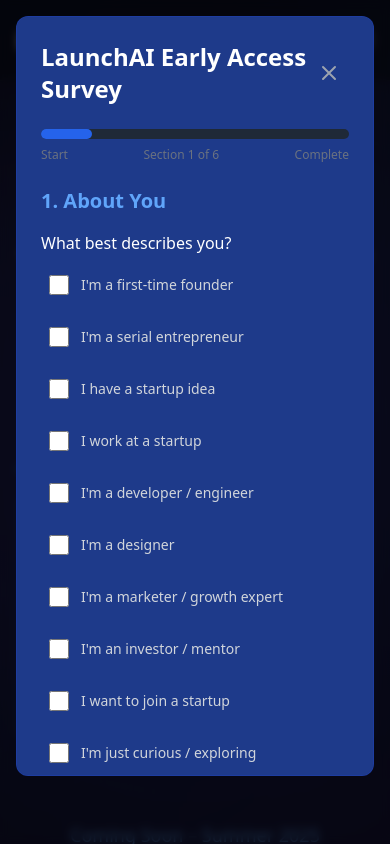
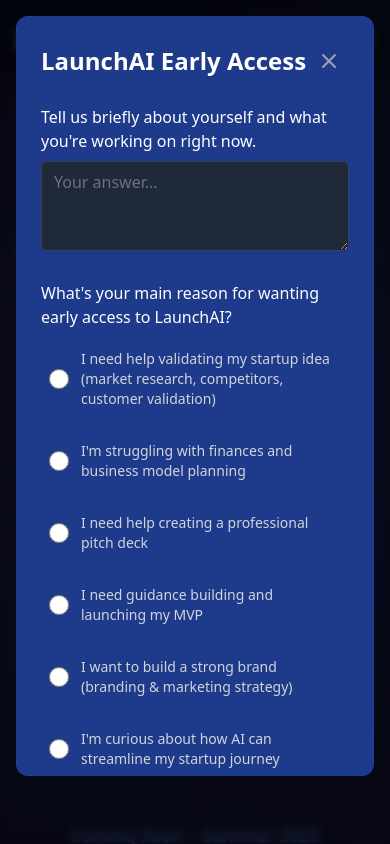
Before and after one commit to omarwazaney12/Launchai-coming-soon, a Next.js app: page / in a window 390 px wide. Both pictures are taken after a click on the button "Get Early Access". Shown: the top 844 px of the page. Built offline with nearby package versions, Linux system fonts and the light colour scheme.

Commit message:
Simplify Early Access form to only 3 questions plus email and mobile

```diff
--- a/components/SurveyForm.js
+++ b/components/SurveyForm.js
@@ -1,8 +1,7 @@
-import { useState, useCallback, useEffect, useRef } from 'react';
+import { useState, useEffect, useRef } from 'react';
 import { supabase } from '../utils/supabase';
 
 export default function SurveyForm({ onClose, onNotification }) {
-  const [currentSection, setCurrentSection] = useState(0);
   const [formData, setFormData] = useState({});
   const [isSubmitting, setIsSubmitting] = useState(false);
   const [touchedInputs, setTouchedInputs] = useState({});
@@ -61,252 +60,75 @@
       const element = formRefs.current[refKey];
       if (!element) return;
 
-      // Split the refKey to get section, question, and option info
-      const [type, sectionIndex, questionIndex, optionValue] = refKey.split('|');
+      // Split the refKey to get field info
+      const [type, fieldName, optionValue] = refKey.split('|');
 
-      if (!type || sectionIndex === undefined || questionIndex === undefined) return;
+      if (!type || !fieldName) return;
 
-      const section = surveyData.sections[parseInt(sectionIndex)];
-      const question = section?.questions[parseInt(questionIndex)];
-
-      if (!section || !question) return;
-
-      const key = `${section.title}-${question.label}`;
-
-      if (type === 'checkbox') {
+      if (type === 'radio') {
         if (element.checked) {
-          if (!newData[key]) newData[key] = [];
-          if (!newData[key].includes(optionValue)) {
-            newData[key] = [...(newData[key] || []), optionValue];
-          }
-        } else if (newData[key]) {
-          newData[key] = newData[key].filter(item => item !== optionValue);
+          newData[fieldName] = optionValue;
         }
-      } else if (type === 'radio') {
-        if (element.checked) {
-          newData[key] = optionValue;
-        }
-      } else if (type === 'text' || type === 'textarea') {
-        newData[key] = element.value;
+      } else if (type === 'text' || type === 'textarea' || type === 'email') {
+        newData[fieldName] = element.value;
       }
     });
 
     return newData;
   };
 
-  // Handle checkbox and radio changes
-  const handleChange = (type, sectionIndex, questionIndex, value = null) => {
+  // Handle input changes
+  const handleChange = (type, fieldName, value = null) => {
     // Skip if scrolling to avoid accidental selections
     if (isScrolling) return;
 
-    const section = surveyData.sections[sectionIndex];
-    const question = section.questions[questionIndex];
-    const key = `${section.title}-${question.label}`;
-
     // Give touch feedback
-    handleTouchFeedback(key + (value || ''));
-
-    // No need to update state immediately for input fields
-    // We'll collect all the data when needed (submission or navigation)
+    handleTouchFeedback(fieldName + (value || ''));
   };
 
+  // Simplified survey data structure
   const surveyData = {
-    "title": "LaunchAI Early Access Survey",
-    "sections": [
+    title: "LaunchAI Early Access",
+    questions: [
       {
-        "title": "1. About You",
-        "questions": [
-          {
-            "type": "checkbox",
-            "label": "What best describes you?",
-            "options": [
-              "I'm a first-time founder",
-              "I'm a serial entrepreneur",
-              "I have a startup idea",
-              "I work at a startup",
-              "I'm a developer / engineer",
-              "I'm a designer",
-              "I'm a marketer / growth expert",
-              "I'm an investor / mentor",
-              "I want to join a startup",
-              "I'm just curious / exploring",
-              "Other: ____________"
-            ]
-          },
-          {
-            "type": "radio",
-            "label": "How technical are you?",
-            "options": [
-              "Not technical at all",
-              "Beginner (I can use no-code tools)",
-              "Intermediate (I know basic coding)",
-              "Advanced (I build apps & APIs)"
-            ]
-          }
+        type: "textarea",
+        name: "aboutSelf",
+        label: "Tell us briefly about yourself and what you're working on right now."
+      },
+      {
+        type: "radio",
+        name: "accessReason",
+        label: "What's your main reason for wanting early access to LaunchAI?",
+        options: [
+          "I need help validating my startup idea (market research, competitors, customer validation)",
+          "I'm struggling with finances and business model planning",
+          "I need help creating a professional pitch deck",
+          "I need guidance building and launching my MVP",
+          "I want to build a strong brand (branding & marketing strategy)",
+          "I'm curious about how AI can streamline my startup journey",
+          "I'm exploring new tools to accelerate my startup",
+          "Other (please specify)"
         ]
       },
       {
-        "title": "2. Your Startup Journey",
-        "questions": [
-          {
-            "type": "radio",
-            "label": "Do you have a startup idea right now?",
-            "options": [
-              "Yes",
-              "No",
-              "I have multiple ideas",
-              "I'm working on someone else's startup"
-            ]
-          },
-          {
-            "type": "radio",
-            "label": "What stage are you in right now?",
-            "options": [
-              "Just brainstorming",
-              "Validating my idea",
-              "Building my MVP",
-              "Preparing to launch",
-              "Already launched",
-              "Not working on a startup"
-            ]
-          },
-          {
-            "type": "checkbox",
-            "label": "What are your biggest roadblocks right now? (Select up to 3)",
-            "options": [
-              "Finding & validating a good idea",
-              "Doing market research",
-              "Defining my target audience",
-              "Writing a business model",
-              "Building an MVP",
-              "Financial planning / projections",
-              "Creating a pitch deck",
-              "Getting early users / traction",
-              "Raising funds",
-              "Staying focused / organized",
-              "I'm not sure where to start"
-            ],
-            "limit": 3
-          }
-        ]
+        type: "textarea",
+        name: "reasonExplanation",
+        label: "Why did you choose this reason?"
       },
       {
-        "title": "3. Current Methods & Tools",
-        "questions": [
-          {
-            "type": "textarea",
-            "label": "How are you validating or building your idea today?",
-            "placeholder": "e.g., surveys, Reddit, talking to users, using Notion, Webflow, Figma, etc."
-          },
-          {
-            "type": "checkbox",
-            "label": "Have you used any startup tools before?",
-            "options": [
-              "Y Combinator Startup School",
-              "Idea validation tools (e.g. Validation Board)",
-              "Business model canvases",
-              "Bubble / Webflow / Framer",
-              "OpenAI / ChatGPT",
-              "Typeform / Tally / Google Forms",
-              "None of the above"
-            ]
-          }
-        ]
+        type: "email",
+        name: "email",
+        label: "Your Email",
+        placeholder: "email@example.com"
       },
       {
-        "title": "4. What Would Be Most Useful to You?",
-        "questions": [
-          {
-            "type": "checkbox",
-            "label": "Which features of LaunchAI sound most helpful to you?",
-            "options": [
-              "AI-generated market & competitor research",
-              "Step-by-step startup building journey",
-              "Business model + financial plan generation",
-              "MVP feature list + user flows",
-              "Automatic code generation / export",
-              "Pitch deck builder",
-              "GTM strategy & campaign planner",
-              "A dashboard that tracks your startup progress",
-              "All of the above"
-            ]
-          },
-          {
-            "type": "checkbox",
-            "label": "Would you like to be:",
-            "options": [
-              "A test user (use LaunchAI before it's public)",
-              "A beta collaborator (help us improve it)",
-              "A contributor (developer, designer, mentor, etc.)",
-              "Just following the journey"
-            ]
-          }
-        ]
-      },
-      {
-        "title": "5. Pricing & Value Insight",
-        "questions": [
-          {
-            "type": "radio",
-            "label": "How much would you realistically be willing to pay for an AI-powered platform that guides you from idea to launch?",
-            "options": [
-              "I wouldn't pay",
-              "$5/month",
-              "$10/month",
-              "$20/month",
-              "$50/month",
-              "$100/month",
-              "I'd prefer a one-time payment",
-              "Other: ___________"
-            ]
-          },
-          {
-            "type": "radio",
-            "label": "If LaunchAI offered a free plan with limited features, would you:",
-            "options": [
-              "Stick with the free plan",
-              "Consider upgrading later",
-              "Immediately want premium features"
-            ]
-          },
-          {
-            "type": "textarea",
-            "label": "What would make you say, \"I need this now\"?",
-            "placeholder": "Your answer"
-          },
-          {
-            "type": "text",
-            "label": "What price would feel too expensive for you — even if the platform was amazing?",
-            "placeholder": "Your honest answer"
-          },
-          {
-            "type": "textarea",
-            "label": "What kind of features would make it 100% worth paying for?",
-            "placeholder": "Be as specific as you'd like"
-          }
-        ]
-      },
-      {
-        "title": "6. Stay in the Loop",
-        "questions": [
-          {
-            "type": "text",
-            "label": "Email (for early access + updates)",
-            "placeholder": "📩 your@email.com"
-          },
-          {
-            "type": "text",
-            "label": "Mobile Number (for product updates)",
-            "placeholder": "📱 +962..."
-          },
-          {
-            "type": "textarea",
-            "label": "Anything else you'd like to share with us?",
-            "placeholder": "📝 Your thoughts, feedback, or startup pitch..."
-          }
-        ]
+        type: "text",
+        name: "mobile",
+        label: "Your Mobile Number",
+        placeholder: "+1234567890"
       }
-    ]
+    ],
+    submitButton: "Request Early Access"
   };
 
   const handleSubmit = async () => {
@@ -317,19 +139,28 @@
       const currentData = collectFormData();
       setFormData(currentData);
 
-      // Get the email from the form data
-      const emailKey = `${surveyData.sections[5].title}-${surveyData.sections[5].questions[0].label}`;
-      const email = currentData[emailKey] || '';
+      // Validate required fields
+      if (!currentData.email) {
+        throw new Error('Email is required');
+      }
+
+      if (!validateEmail(currentData.email)) {
+        throw new Error('Please enter a valid email address');
+      }
 
       // Submit to Supabase
       const { error } = await supabase
         .from('early_access_subscribers')
         .insert([
           {
-            email,
-            source: 'survey-form',
-            survey_data: currentData,
-            ip_address: '',
+            email: currentData.email,
+            mobile: currentData.mobile || null,
+            source: 'early-access-form',
+            survey_data: {
+              about_self: currentData.aboutSelf || '',
+              access_reason: currentData.accessReason || '',
+              reason_explanation: currentData.reasonExplanation || ''
+            },
             user_agent: navigator.userAgent
           }
         ]);
@@ -341,45 +172,27 @@
           throw error;
         }
       } else {
-        onNotification('Thank you for completing our survey!', 'success');
+        onNotification('Thank you for requesting early access!', 'success');
       }
 
       onClose();
     } catch (error) {
       console.error('Form submission error:', error);
-      onNotification('Failed to submit the form. Please try again.', 'error');
+      onNotification(error.message || 'Failed to submit the form. Please try again.', 'error');
     } finally {
       setIsSubmitting(false);
     }
   };
 
-  const nextSection = () => {
-    if (currentSection < surveyData.sections.length - 1) {
-      // Collect data before moving to next section
-      const currentData = collectFormData();
-      setFormData(currentData);
-      setCurrentSection(currentSection + 1);
-    }
+  // Validate email format
+  const validateEmail = (email) => {
+    return /^[^\s@]+@[^\s@]+\.[^\s@]+$/.test(email);
   };
 
-  const prevSection = () => {
-    if (currentSection > 0) {
-      setCurrentSection(currentSection - 1);
-    }
-  };
-
-  const isLastSection = currentSection === surveyData.sections.length - 1;
-  const currentSectionData = surveyData.sections[currentSection];
-
-  // Utility function to check if email is provided in the final section
-  const isFinalSectionComplete = () => {
-    if (!isLastSection) return true;
-
+  // Check if form is complete enough to submit
+  const isFormComplete = () => {
     const currentData = collectFormData();
-    const emailKey = `${surveyData.sections[5].title}-${surveyData.sections[5].questions[0].label}`;
-    const email = currentData[emailKey] || '';
-
-    return email && /^[^\s@]+@[^\s@]+\.[^\s@]+$/.test(email);
+    return currentData.email && validateEmail(currentData.email);
   };
 
   // Set up refs for input elements
@@ -390,59 +203,19 @@
     }
   };
 
-  const renderInput = (question, sectionIndex, questionIndex) => {
-    const key = `${surveyData.sections[sectionIndex].title}-${question.label}`;
+  const renderInput = (question) => {
+    const key = question.name;
+    const value = formData[key] || '';
 
     switch (question.type) {
-      case 'checkbox':
-        return (
-          <div className="space-y-2">
-            {question.options.map((option, optionIndex) => {
-              const optionKey = `${key}-${optionIndex}`;
-              const isSelected = formData[key]?.includes(option) || false;
-              const isTouched = touchedInputs[key + option] || false;
-              const refKey = `checkbox|${sectionIndex}|${questionIndex}|${option}`;
-
-              return (
-                <div
-                  key={optionIndex}
-                  className={`flex items-center ${isTouched ? 'bg-primary-900/60' : ''} transition-colors rounded p-2 mb-1 active:bg-primary-800/40`}
-                >
-                  <input
-                    type="checkbox"
-                    id={optionKey}
-                    ref={(el) => setInputRef(refKey, el)}
-                    className="w-5 h-5 text-primary-600 border-gray-600 rounded focus:ring-primary-500 bg-gray-800"
-                    defaultChecked={isSelected}
-                    onChange={() => handleChange('checkbox', sectionIndex, questionIndex, option)}
-                  />
-                  <label
-                    htmlFor={optionKey}
-                    className="ml-3 text-sm text-gray-300 flex-1 py-1"
-                    onClick={() => handleChange('checkbox', sectionIndex, questionIndex, option)}
-                  >
-                    {option}
-                  </label>
-                </div>
-              );
-            })}
-            {question.limit && (
-              <p className="text-xs text-gray-500 mt-1">
-                Please select up to {question.limit} options
-                {formData[key] ? ` (${formData[key].length}/${question.limit} selected)` : ''}
-              </p>
-            )}
-          </div>
-        );
-
       case 'radio':
         return (
           <div className="space-y-2">
             {question.options.map((option, optionIndex) => {
               const optionKey = `${key}-${optionIndex}`;
-              const isSelected = formData[key] === option;
+              const isSelected = value === option;
               const isTouched = touchedInputs[key + option] || false;
-              const refKey = `radio|${sectionIndex}|${questionIndex}|${option}`;
+              const refKey = `radio|${key}|${option}`;
 
               return (
                 <div
@@ -456,12 +229,12 @@
                     ref={(el) => setInputRef(refKey, el)}
                     className="w-5 h-5 text-primary-600 border-gray-600 focus:ring-primary-500 bg-gray-800"
                     defaultChecked={isSelected}
-                    onChange={() => handleChange('radio', sectionIndex, questionIndex, option)}
+                    onChange={() => handleChange('radio', key, option)}
                   />
                   <label
                     htmlFor={optionKey}
                     className="ml-3 text-sm text-gray-300 flex-1 py-1"
-                    onClick={() => handleChange('radio', sectionIndex, questionIndex, option)}
+                    onClick={() => handleChange('radio', key, option)}
                   >
                     {option}
                   </label>
@@ -476,29 +249,40 @@
           <textarea
             className="w-full px-3 py-2 bg-gray-800 border border-gray-700 rounded-md text-white placeholder-gray-500 focus:outline-none focus:border-primary-500 focus:ring-1 focus:ring-primary-500/50"
             rows="3"
-            placeholder={question.placeholder}
-            defaultValue={formData[key] || ''}
-            ref={(el) => setInputRef(`textarea|${sectionIndex}|${questionIndex}`, el)}
+            placeholder={question.placeholder || "Your answer..."}
+            defaultValue={value}
+            ref={(el) => setInputRef(`textarea|${key}`, el)}
             autoComplete="off"
-            onChange={() => handleChange('textarea', sectionIndex, questionIndex)}
+            onChange={() => handleChange('textarea', key)}
+          />
+        );
+
+      case 'email':
+        return (
+          <input
+            type="email"
+            className="w-full px-3 py-2 bg-gray-800 border border-gray-700 rounded-md text-white placeholder-gray-500 focus:outline-none focus:border-primary-500 focus:ring-1 focus:ring-primary-500/50"
+            placeholder={question.placeholder || "your@email.com"}
+            defaultValue={value}
+            ref={(el) => setInputRef(`email|${key}`, el)}
+            autoComplete="off"
+            onChange={() => handleChange('email', key)}
           />
         );
 
       case 'text':
+      default:
         return (
           <input
             type="text"
             className="w-full px-3 py-2 bg-gray-800 border border-gray-700 rounded-md text-white placeholder-gray-500 focus:outline-none focus:border-primary-500 focus:ring-1 focus:ring-primary-500/50"
-            placeholder={question.placeholder}
-            defaultValue={formData[key] || ''}
-            ref={(el) => setInputRef(`text|${sectionIndex}|${questionIndex}`, el)}
+            placeholder={question.placeholder || ""}
+            defaultValue={value}
+            ref={(el) => setInputRef(`text|${key}`, el)}
             autoComplete="off"
-            onChange={() => handleChange('text', sectionIndex, questionIndex)}
+            onChange={() => handleChange('text', key)}
           />
         );
-
-      default:
-        return null;
     }
   };
 
@@ -526,65 +310,29 @@
             </button>
           </div>
 
-          {/* Progress indicator */}
-          <div className="mb-6">
-            <div className="w-full bg-gray-800 rounded-full h-2.5">
-              <div
-                className="bg-primary-600 h-2.5 rounded-full transition-all duration-300"
-                style={{ width: `${((currentSection + 1) / surveyData.sections.length) * 100}%` }}
-              ></div>
-            </div>
-            <div className="flex justify-between mt-2 text-xs text-gray-500">
-              <span>Start</span>
-              <span>{`Section ${currentSection + 1} of ${surveyData.sections.length}`}</span>
-              <span>Complete</span>
-            </div>
-          </div>
-
-          {/* Current section */}
+          {/* Form content */}
           <div className="mb-8">
-            <h3 className="text-xl font-semibold text-primary-400 mb-4">{currentSectionData.title}</h3>
-
             <div className="space-y-6">
-              {currentSectionData.questions.map((question, questionIndex) => (
+              {surveyData.questions.map((question, questionIndex) => (
                 <div key={questionIndex} className="space-y-2">
                   <label className="block text-white font-medium">{question.label}</label>
-                  {renderInput(question, currentSection, questionIndex)}
+                  {renderInput(question)}
                 </div>
               ))}
             </div>
           </div>
 
-          {/* Navigation buttons */}
-          <div className="flex justify-between mt-8">
+          {/* Submit button */}
+          <div className="flex justify-end mt-8">
             <button
-              onClick={prevSection}
-              disabled={currentSection === 0}
-              className={`px-4 py-3 rounded ${currentSection === 0 ? 'text-gray-600 cursor-not-allowed' : 'text-gray-300 hover:text-white active:bg-primary-800/40'}`}
+              onClick={handleSubmit}
+              disabled={isSubmitting || !isFormComplete()}
+              className={`px-6 py-3 rounded-lg ${isSubmitting || !isFormComplete() ?
+                'bg-gray-700 text-gray-400 cursor-not-allowed' :
+                'bg-gradient-to-r from-primary-600 to-primary-800 text-white hover:from-primary-500 hover:to-primary-700 active:scale-95 transform transition-transform'}`}
             >
-              Previous
+              {isSubmitting ? 'Submitting...' : surveyData.submitButton}
             </button>
-
-            <div className="flex gap-3">
-              {isLastSection ? (
-                <button
-                  onClick={handleSubmit}
-                  disabled={isSubmitting || !isFinalSectionComplete()}
-                  className={`px-6 py-3 rounded-lg ${isSubmitting || !isFinalSectionComplete() ?
-                    'bg-gray-700 text-gray-400 cursor-not-allowed' :
-                    'bg-gradient-to-r from-primary-600 to-primary-800 text-white hover:from-primary-500 hover:to-primary-700 active:scale-95 transform transition-transform'}`}
-                >
-                  {isSubmitting ? 'Submitting...' : 'Submit Survey'}
-                </button>
-              ) : (
-                <button
-                  onClick={nextSection}
-                  className="px-6 py-3 bg-gradient-to-r from-primary-600 to-primary-800 rounded-lg text-white hover:from-primary-500 hover:to-primary-700 active:scale-95 transform transition-transform"
-                >
-                  Next Section
-                </button>
-              )}
-            </div>
           </div>
         </div>
       </div>
```
